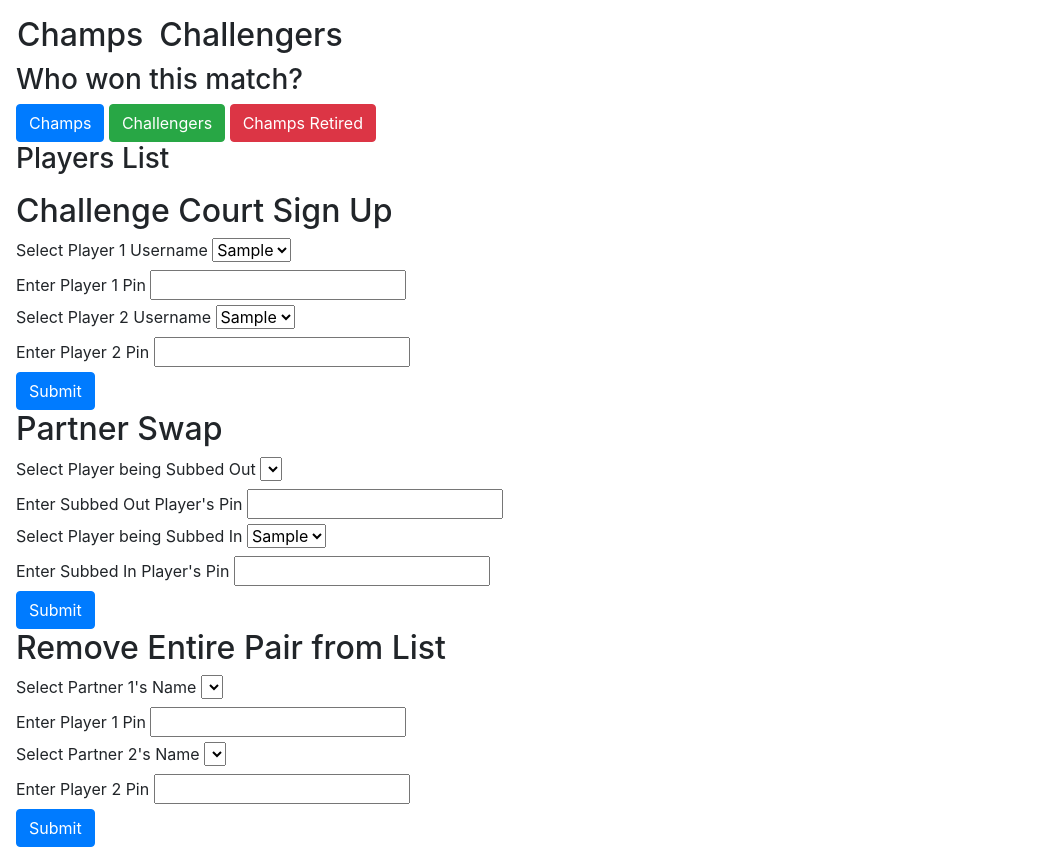
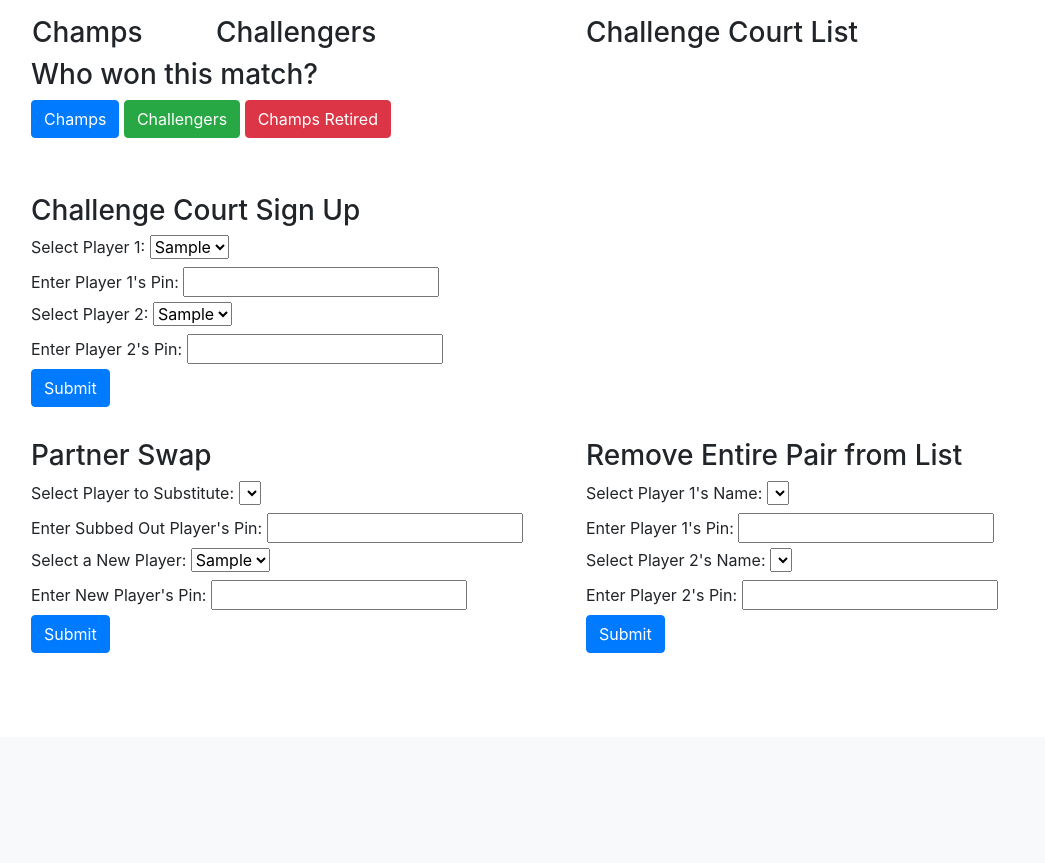
Before and after one commit to twzhuang/courtReg, a Flask app: page /challengecourt in a window 1280 px wide. Shown: the part 63-926 px from the top of the page, without its empty margins (0-1045 px from the left). After the commit the page ends 716 px from the top, so only its background shows below. Run offline with Flask 2, Linux system fonts and the light colour scheme; the visitor is signed in with stand-in values (Sample User, id 1); tables that the repository leaves empty or names only in its code hold one stand-in row (values such as "Sample post"); data that the repository does not hold is empty; some libraries are stand-ins or nearby versions.

Commit message:
Reformat challenge court html

```diff
--- a/templates/challenger.html
+++ b/templates/challenger.html
@@ -14,23 +14,25 @@
         </div>
     </nav>
     <div class="p-3">
-    <div class="row">
-        <div class="px-3">
-            <h2>Champs</h2>
+        <div class="container row mb-3 justify-content-start">
+            <div class="col-6">
+                <div class="row justify-content-start">
+                    <div class="col-4 px-3">
+                        <h3 class="">Champs</h3>
                         {% if challenge["listofplayers"][0]%}
                         <p>{{challenge["listofplayers"][0][0]}} and {{challenge["listofplayers"][0][1]}}</p>
                         <p>Winner's Streak: {{challenge["streak"]}}</p>
                         {% endif %}
                     </div>
-        <div>
-            <h2>Challengers</h2>
+                    <div class="col-4">
+                        <h3>Challengers</h3>
                         {% if challenge["listofplayers"][1]%}
                         <p>{{challenge["listofplayers"][1][0]}} and {{challenge["listofplayers"][1][1]}}</p>
                         {% endif %}
                     </div>
 
                 </div>
-    <form action="/champswon" method="post">
+                <form class="form-group" action="/champswon" method="post">
                     <h3>Who won this match?</h3>
                     {% with messages = get_flashed_messages(category_filter=["challengewinnererror"]) %}
                     {% if messages %}
@@ -45,14 +47,21 @@
                     <input type="submit" value="Challengers" class="btn btn-success" formaction="/challengerswon">
                     <input type="submit" value="Champs Retired" class="btn btn-danger" formaction="/champsretire">
                 </form>
-    <h3>Players List</h3>
+            </div>
+            <div class="col-4">
+                <h3>Challenge Court List</h3>
                 <ol>
                     {%for i in range(2, challenge["listofplayers"]|length)%}
                         <li>{{challenge["listofplayers"][i][0]}} and {{challenge["listofplayers"][i][1]}}</li>
                     {%endfor%}
                 </ol>
-    <form action="/addtochallengecourt" method="post">
-        <h2>Challenge Court Sign Up</h2>
+            </div>
+        </div>
+        <br>
+
+        <div class="container row mb-3">
+            <form class="form-group col" action="/addtochallengecourt" method="post">
+                <h3>Challenge Court Sign Up</h3>
                 {% with messages = get_flashed_messages(category_filter=["challengeerror"]) %}
                 {% if messages %}
                     <ul class=flashes>
@@ -62,26 +71,28 @@
                     </ul>
                 {% endif %}
                 {% endwith %}
-        <label for="player1">Select Player 1 Username</label>
+                <label for="player1">Select Player 1:</label>
                 <select id="player1" name="player1" required>
                     {% for user in names_of_users%}
                         <option value="{{user}}">{{user}}</option>
                     {% endfor %}
                 </select><br>
-        <label for="player1pin">Enter Player 1 Pin</label>
+                <label for="player1pin">Enter Player 1's Pin:</label>
                 <input type="number" id="player1pin" name="player1pin" required><br>
-        <label for="player2">Select Player 2 Username</label>
+                <label for="player2">Select Player 2:</label>
                 <select id="player2" name="player2" required>
                     {% for user in names_of_users%}
                         <option value="{{user}}">{{user}}</option>
                     {% endfor %}
                 </select><br>
-        <label for="player2pin">Enter Player 2 Pin</label>
+                <label for="player2pin">Enter Player 2's Pin:</label>
                 <input type="number" id="player2pin" name="player2pin" required><br>
                 <input type="submit" class="btn btn-primary">
             </form>
-    <form action="/substituteplayer" method="post">
-        <h2>Partner Swap</h2>
+        </div>
+        <div class="container row justify-content-start">
+            <form class="form-group col-6" action="/substituteplayer" method="post">
+                <h3>Partner Swap</h3>
                 {% with messages = get_flashed_messages(category_filter=["challengesuberror"]) %}
                 {% if messages %}
                     <ul class=flashes>
@@ -91,26 +102,26 @@
                     </ul>
                 {% endif %}
                 {% endwith %}
-        <label for="oldplayer">Select Player being Subbed Out</label>
+                <label for="oldplayer">Select Player to Substitute:</label>
                 <select id="oldplayer" name="oldplayer" required>
                     {% for user in playerslist%}
                         <option value="{{user}}">{{user}}</option>
                     {% endfor %}
                 </select><br>
-        <label for="oldplayerpin">Enter Subbed Out Player's Pin</label>
+                <label for="oldplayerpin">Enter Subbed Out Player's Pin:</label>
                 <input type="number" id="oldplayerpin" name="oldplayerpin" required><br>
-        <label for="newplayer">Select Player being Subbed In</label>
+                <label for="newplayer">Select a New Player:</label>
                 <select id="newplayer" name="newplayer" required>
                     {% for user in names_of_users%}
                         <option value="{{user}}">{{user}}</option>
                     {% endfor %}
                 </select><br>
-        <label for="newplayerpin">Enter Subbed In Player's Pin</label>
+                <label for="newplayerpin">Enter New Player's Pin:</label>
                 <input type="number" id="newplayerpin" name="newplayerpin" required><br>
                 <input type="submit" class="btn btn-primary">
             </form>
-    <form action="/deletepair" method="post">
-        <h2>Remove Entire Pair from List</h2>
+            <form class="form-group col-6" action="/deletepair" method="post">
+                <h3>Remove Entire Pair from List</h3>
                 {% with messages = get_flashed_messages(category_filter=["challengedeleteerror"]) %}
                 {% if messages %}
                     <ul class=flashes>
@@ -120,25 +131,26 @@
                     </ul>
                 {% endif %}
                 {% endwith %}
-        <label for="player1">Select Partner 1's Name</label>
+                <label for="player1">Select Player 1's Name:</label>
                 <select id="player1" name="player1" required>
                     {% for user in playerslist%}
                         <option value="{{user}}">{{user}}</option>
                     {% endfor %}
                 </select><br>
-        <label for="player1pin">Enter Player 1 Pin</label>
+                <label for="player1pin">Enter Player 1's Pin:</label>
                 <input type="number" id="player1pin" name="player1pin" required><br>
-        <label for="player2">Select Partner 2's Name</label>
+                <label for="player2">Select Player 2's Name:</label>
                 <select id="player2" name="player2" required>
                     {% for user in playerslist%}
                         <option value="{{user}}">{{user}}</option>
                     {% endfor %}
                 </select><br>
-        <label for="player2pin">Enter Player 2 Pin</label>
+                <label for="player2pin">Enter Player 2's Pin:</label>
                 <input type="number" id="player2pin" name="player2pin" required><br>
                 <input type="submit" class="btn btn-primary">
             </form>
         </div>
+    </div>
 
 </body>
 </html>
```
Lines whose indentation alone changed are shown as unchanged.
